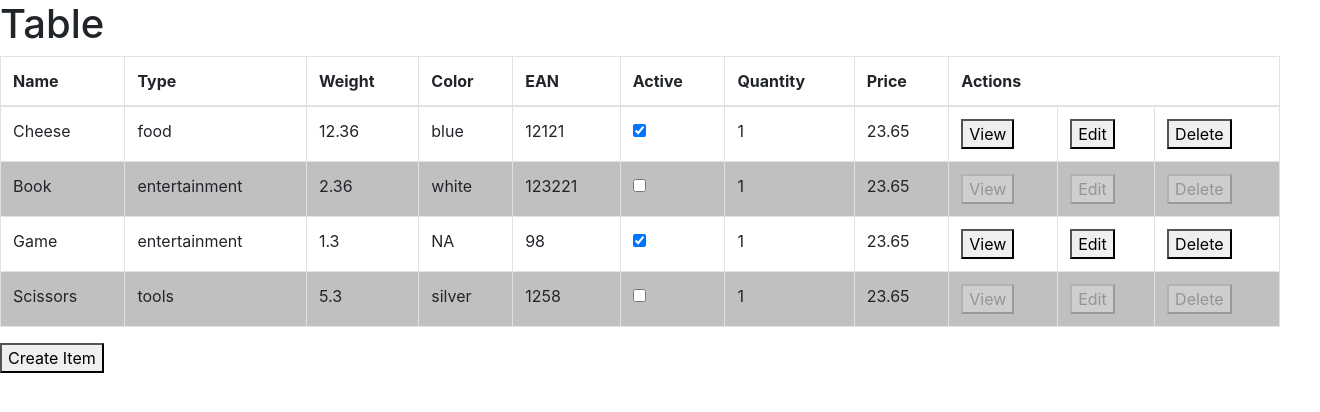
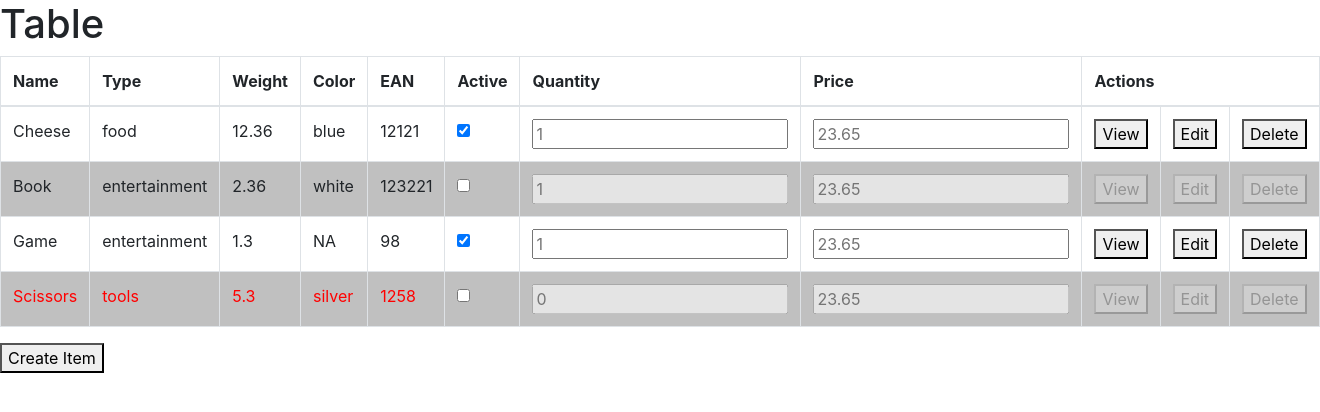
Before and after one commit to willow9/Warehouse, a React (Create React App) app: page / in a window 1280 px wide. Shown: the top 412 px of the page, 1320 px wide, since content can reach past the window. Built offline with nearby package versions, Linux system fonts and the light colour scheme.

Commit message:
Added  input fields for  quantity and price.

```diff
--- a/src/components/Table.tsx
+++ b/src/components/Table.tsx
@@ -5,7 +5,7 @@ import ProductContext from "../context/ProductsContext";
 import { TableHeader } from "./TableHeader";
 
 type MyProps = {};
-type MyState = { togleActivation: boolean };
+type MyState = { togleActivation: boolean; quantity: number };
 
 class Table extends Component<MyProps, MyState> {
   static contextType = ProductContext;
@@ -14,6 +14,7 @@ class Table extends Component<MyProps, MyState> {
     super(props);
     this.state = {
       togleActivation: false,
+      quantity: 0,
     };
   }
 
@@ -27,12 +28,21 @@ class Table extends Component<MyProps, MyState> {
     this.context.changeActivation(e.target.id);
     this.setState({ togleActivation: !this.state.togleActivation });
   };
+
+  changeQuantity = (e: any) => {
+    this.setState({ ...this.state, [e.target.name]: e.target.value });
+    this.context.changeQuantity(e.target.id, e.target.value);
+  };
+  changePrice = (e: any) => {
+    this.context.changePrice(e.target.id, e.target.value);
+  };
   renderItem = (item: any, index: number) => {
     return (
       <tr
         key={index}
         style={{
           backgroundColor: item.active ? "white" : "#C0C0C0",
+          color: item.quantity == 0 ? "red" : "#212529",
         }}
       >
         <td>{item.name}</td>
@@ -44,8 +54,26 @@ class Table extends Component<MyProps, MyState> {
           <input type='checkbox' defaultChecked={item.active} id={item.ean} onChange={this.toggleCheckbox} />
         </td>
 
-        <td>{item.quantity}</td>
-        <td>{item.price}</td>
+        <td>
+          <input
+            type='number'
+            name='quantity'
+            id={item.ean}
+            placeholder={item.quantity}
+            onChange={this.changeQuantity}
+            disabled={!item.active}
+          />
+        </td>
+        <td>
+          <input
+            type='number'
+            name='price'
+            id={item.ean}
+            placeholder={item.price}
+            onChange={this.changePrice}
+            disabled={!item.active}
+          />
+        </td>
         <td>
           <Link to={`/products/${item.ean}`}>
             <button disabled={!item.active}>View</button>
--- a/src/context/ProductsContext.tsx
+++ b/src/context/ProductsContext.tsx
@@ -8,4 +8,6 @@ export default React.createContext({
   changeActivation: (itemId: number) => {},
   addItem: (item: Item) => {},
   editItem: (item: Item, itemId: number) => {},
+  changeQuantity: (itemId: number, newValue: number) => {},
+  changePrice: (itemId: number, newValue: number) => {},
 });
--- a/src/context/State.tsx
+++ b/src/context/State.tsx
@@ -41,6 +41,27 @@ export default class State extends Component<{}, ItemsState> {
     // localStorage.removeItem("items");
     // localStorage.setItem("items", JSON.stringify(this.state.items));
   };
+  changeQuantity = (itemId: number, newValue: number) => {
+    this.state.items.find((item) => {
+      if (item.ean == itemId) {
+        item.quantity = newValue;
+      }
+    });
+  };
+  changePrice = (itemId: number, newValue: number) => {
+    this.state.items.find((item) => {
+      if (item.ean == itemId) {
+        item.price = newValue;
+      }
+    });
+  };
+  changeItemProperty = (itemId: number, newValue: number, property: string) => {
+    this.state.items.find((item) => {
+      if (item.ean == itemId) {
+        //  item= {name : "hello", ...remaining}
+      }
+    });
+  };
 
   componentDidMount() {
     const items = [
@@ -81,7 +102,7 @@ export default class State extends Component<{}, ItemsState> {
         color: "silver",
         active: false,
         ean: 1258,
-        quantity: 1,
+        quantity: 0,
         price: 23.65,
       },
     ];
@@ -100,6 +121,8 @@ export default class State extends Component<{}, ItemsState> {
           changeActivation: this.changeItemActivation,
           addItem: this.addItem,
           editItem: this.editItem,
+          changePrice: this.changePrice,
+          changeQuantity: this.changeQuantity,
         }}
       >
         {this.props.children}
```
